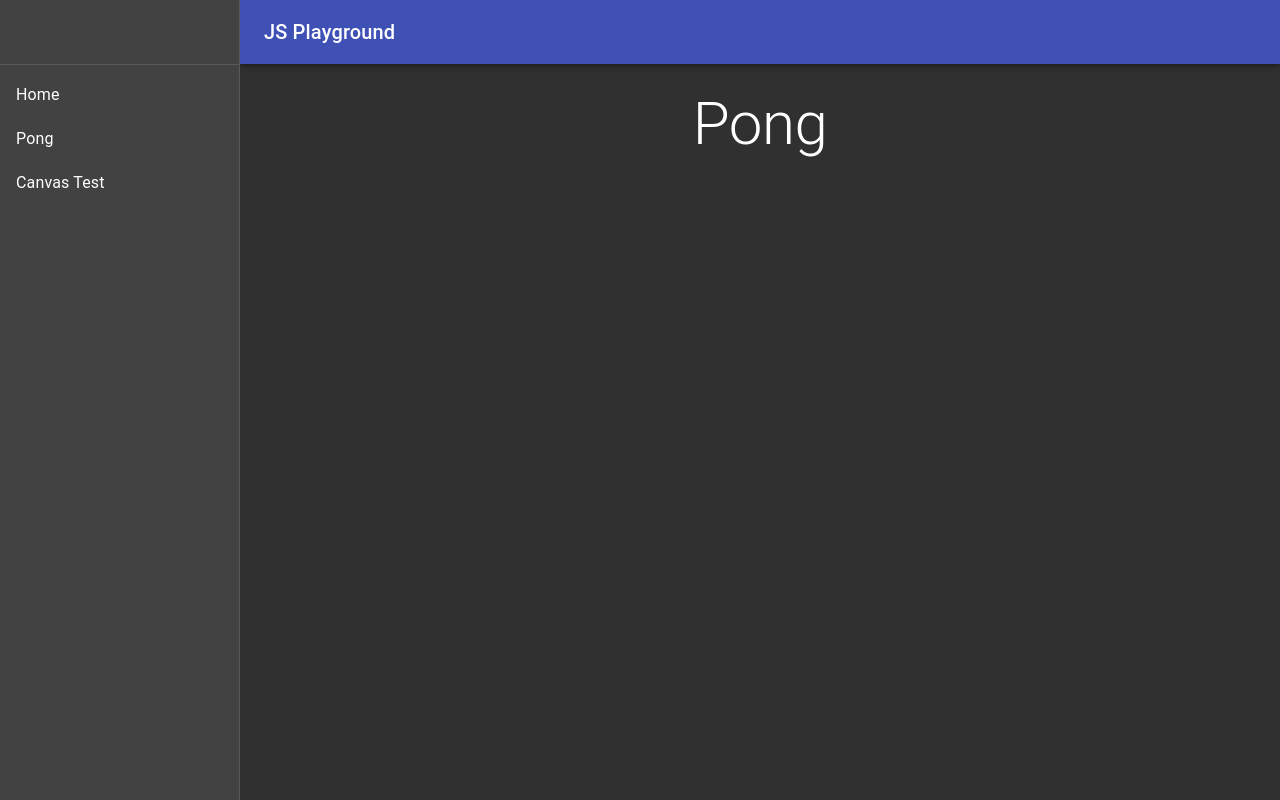
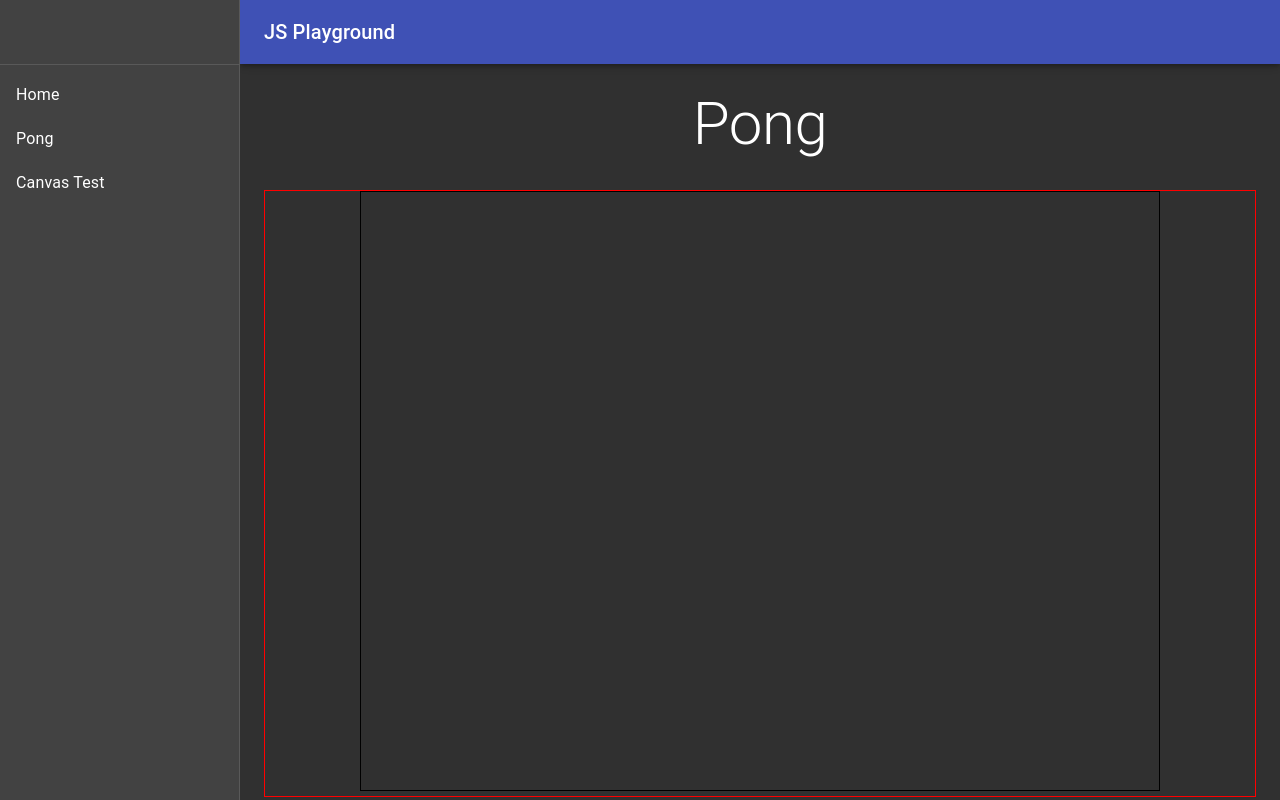
Before and after one commit to cwiswell/js-playground, a React (Create React App) app: page /pong in a window 1280 px wide. Built offline with nearby package versions, Linux system fonts and the light colour scheme.

Commit message:
Add game container

```diff
--- a/src/Pong/pong.jsx
+++ b/src/Pong/pong.jsx
@@ -9,6 +9,12 @@ const Pong = (prop) => {
             <Typography variant="h2">
                 Pong
             </Typography>
+            <div style={{ textAlign: 'center', width:'100%',border: '1px solid red', marginTop:'30px'}}>
+                <div style={{ width: 800, height: 600, border: '1px solid black', textAlign: 'center', display: 'inline-block'}}>
+
+                </div>
+
+            </div>
         </Fragment>
     );
 }
```
